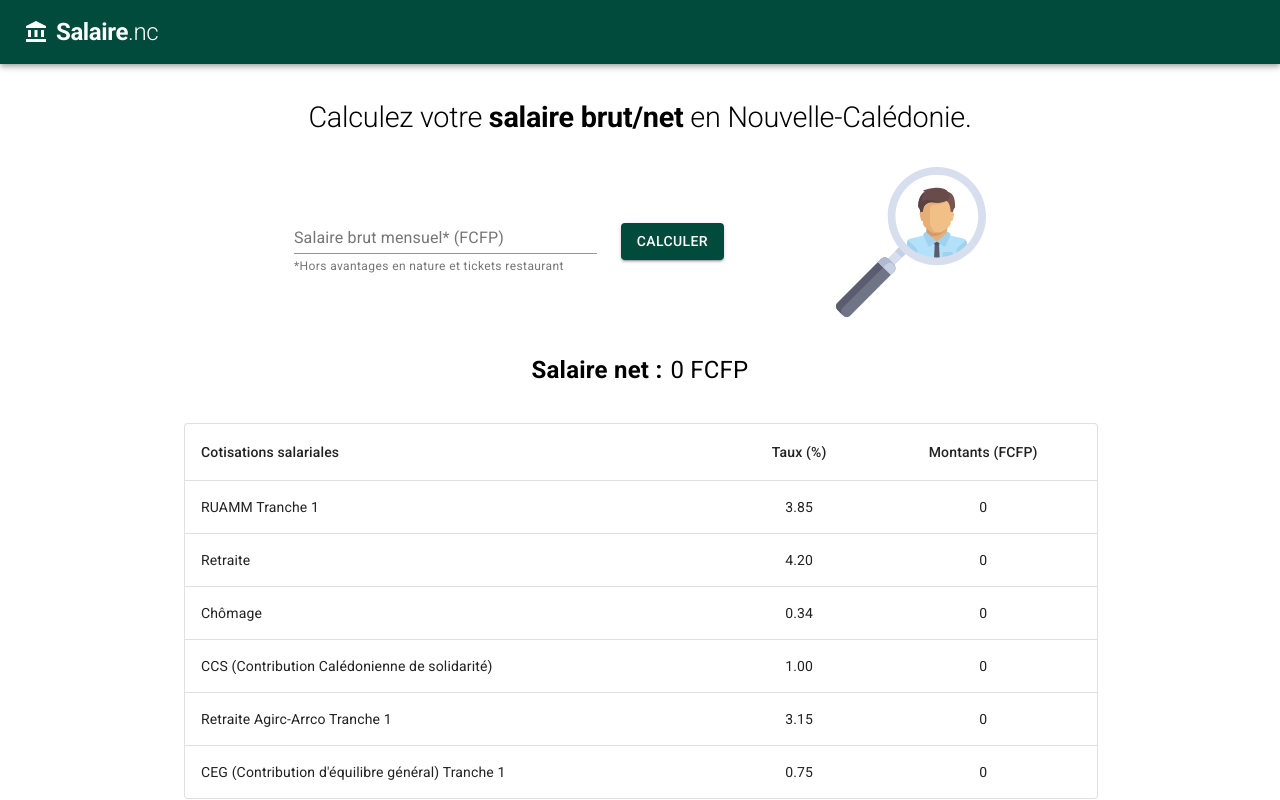
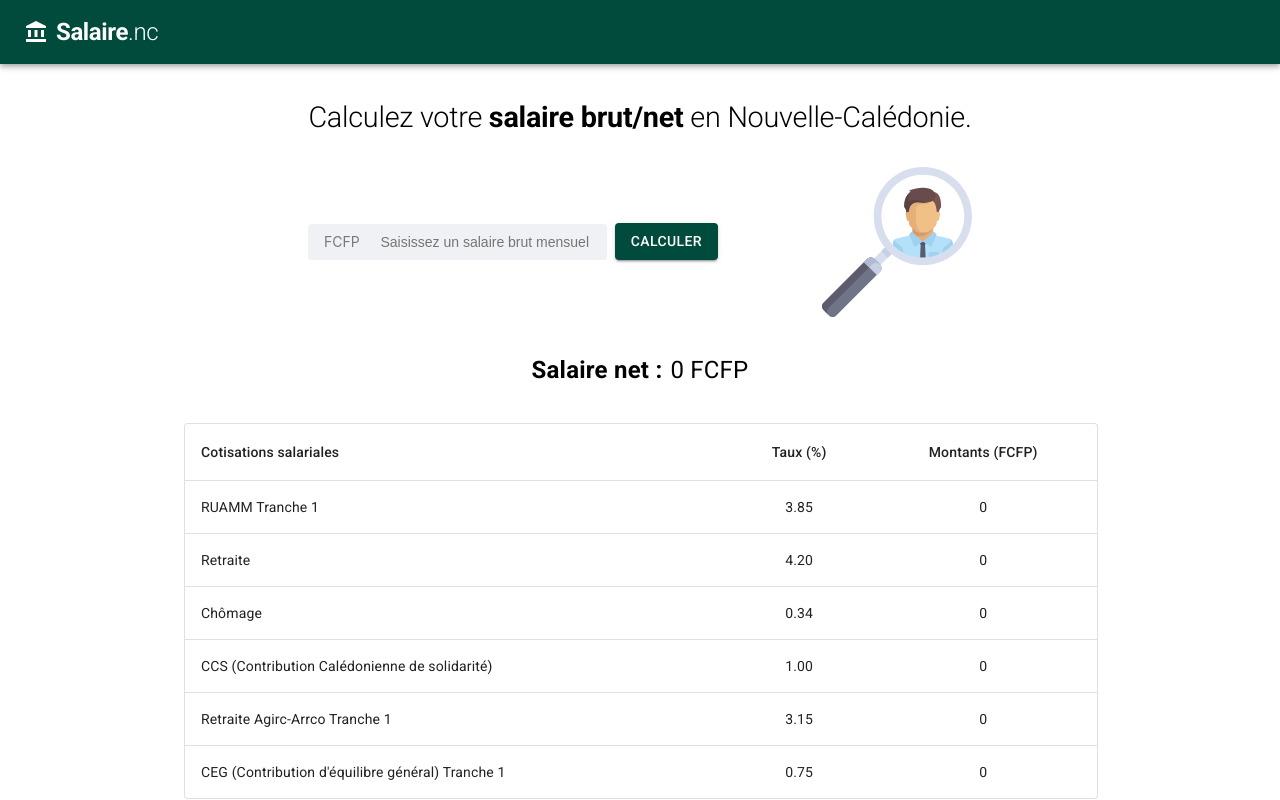
Before and after one commit to sidneywm/salaire.nc, a React (Create React App) app: page / in a window 1280 px wide. Shown: the top 800 px of the page. Built offline with nearby package versions, Linux system fonts and the light colour scheme.

Commit message:
changed input style

```diff
--- /dev/null
+++ b/src/common/Input.js
@@ -0,0 +1,54 @@
+import React from 'react';
+import NumberFormat from 'react-number-format';
+import { makeStyles } from '@material-ui/core/styles';
+
+const useStyles = makeStyles((theme) => ({
+    inputArea: {
+        display: 'flex',
+        alignItems: 'center'
+    },
+    input: {
+
+        width: '27ch',
+        height: '36px',
+        border: 'none',
+        backgroundColor: 'rgba(202, 209, 217, 0.3)',
+        borderTopRightRadius: '4px',
+        borderBottomRightRadius: '4px',
+        fontSize: '0.875rem',
+        padding: '0 1rem',
+        '&:focus': {
+            outlineColor: '#004b3c'
+         },
+         [theme.breakpoints.down('sm')]: {
+            width: '30ch'
+          },
+    },
+
+    beforeInput: {
+        display: 'flex',
+        alignItems: 'center',
+        height: '36px',
+        color: 'rgba(0, 0, 0, 0.5)',
+        backgroundColor: 'rgba(202, 209, 217, 0.3)',
+        borderTopLeftRadius: '4px',
+        borderBottomLeftRadius: '4px',
+        fontSize: '0.875rem',
+        padding: '0 0.3rem 0 1rem'
+
+    }
+}));
+
+const Input = ({ onChange }) => {
+    const classes = useStyles();
+
+
+    return (
+        <div className={classes.inputArea}>
+            <span className={classes.beforeInput}>FCFP</span>
+            <NumberFormat onValueChange={onChange} placeholder="Saisissez un salaire brut mensuel" className={classes.input} thousandSeparator={' '} decimalSeparator={','}></NumberFormat>
+        </div>
+    )
+}
+
+export default Input;
--- a/src/components/Main/Main.js
+++ b/src/components/Main/Main.js
@@ -8,14 +8,13 @@ import { makeStyles } from '@material-ui/core/styles';
 import Alert from '@material-ui/lab/Alert';
 
 import Grid from '@material-ui/core/Grid';
-import TextField from '@material-ui/core/TextField';
 import Button from '@material-ui/core/Button';
 
-import SalaryBrutInput from './SalaryBrutInput';
 import SalaryNetResult from './SalaryNetResult';
 import TableSummary from './TableSummary';
 import MinimumSalary from './Infos/MinimumSalary';
 import AverageSalary from './Infos/AverageSalary';
+import Input from '../../common/Input';
 
 const useStyles = makeStyles((theme) => ({
   root: {
@@ -27,21 +26,18 @@ const useStyles = makeStyles((theme) => ({
     justifyContent: 'center',
     flexWrap: 'wrap',
   },
-  inputField: {
-    width: '30ch',
-  },
   inputBtn: {
     margin: `${theme.spacing(3)}px 0 ${theme.spacing(3)}px ${theme.spacing(
-      3
+      1
     )}px`,
     [theme.breakpoints.down('sm')]: {
-      margin: `${theme.spacing(3)}px ${theme.spacing(3)}px 0 ${theme.spacing(
+      margin: `${theme.spacing(2)}px ${theme.spacing(3)}px 0 ${theme.spacing(
         3
       )}px`,
     },
   },
   inputImg: {
-    marginLeft: theme.spacing(14),
+    marginLeft: theme.spacing(13),
     width: '150px',
     [theme.breakpoints.down('sm')]: {
       display: 'none',
@@ -90,10 +86,10 @@ const Main = () => {
     };
   });
 
-  const handleChange = (event) => {
+  const handleChange = ({ value }) => {
     setValues({
       ...values,
-      [event.target.name]: event.target.value,
+      salaryBrut: value,
     });
   };
 
@@ -181,18 +177,7 @@ const Main = () => {
     <Grid container spacing={4} className={classes.root}>
       <Grid item xs={12}>
         <div className={classes.inputBox}>
-          <TextField
-            label="Salaire brut mensuel* (FCFP)"
-            helperText="*Hors avantages en nature et tickets restaurant"
-            className={classes.inputField}
-            value={values.salaryBrut}
-            onChange={handleChange}
-            name="salaryBrut"
-            id="salary-input"
-            InputProps={{
-              inputComponent: SalaryBrutInput,
-            }}
-          />
+          <Input onChange={handleChange}></Input>
           <Button
             variant="contained"
             color="primary"
--- a/src/components/Main/SalaryBrutInput.js
+++ /dev/null
@@ -1,24 +0,0 @@
-import React from 'react';
-import NumberFormat from 'react-number-format';
-
-const SalaryBrutInput = (props) => {
-  const { inputRef, onChange, ...other } = props;
-  return (
-    <NumberFormat
-      {...other}
-      getInputRef={inputRef}
-      onValueChange={(values) => {
-        onChange({
-          target: {
-            name: props.name,
-            value: values.value,
-          },
-        });
-      }}
-      thousandSeparator={' '}
-      decimalSeparator={','}
-    />
-  );
-};
-
-export default SalaryBrutInput;
```
